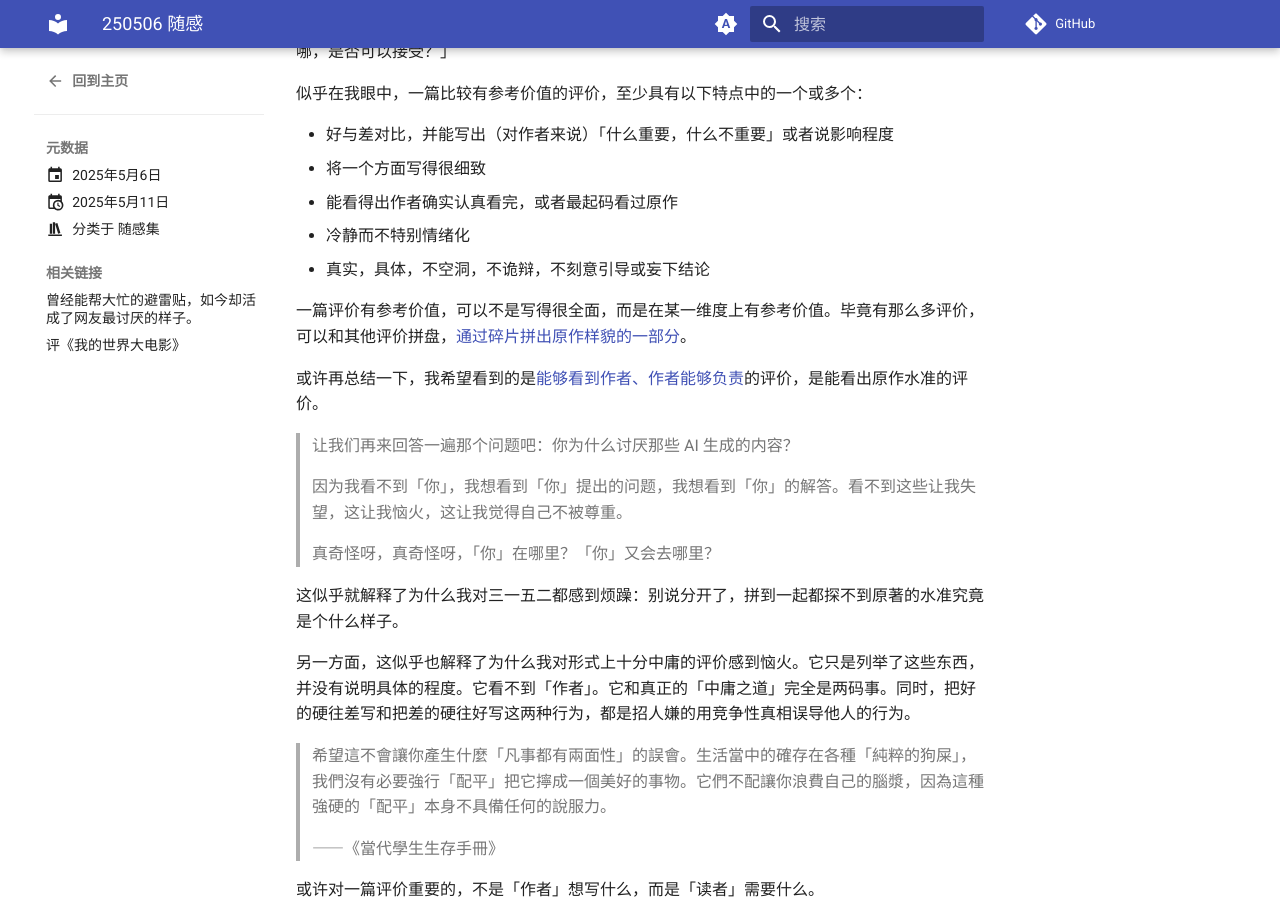
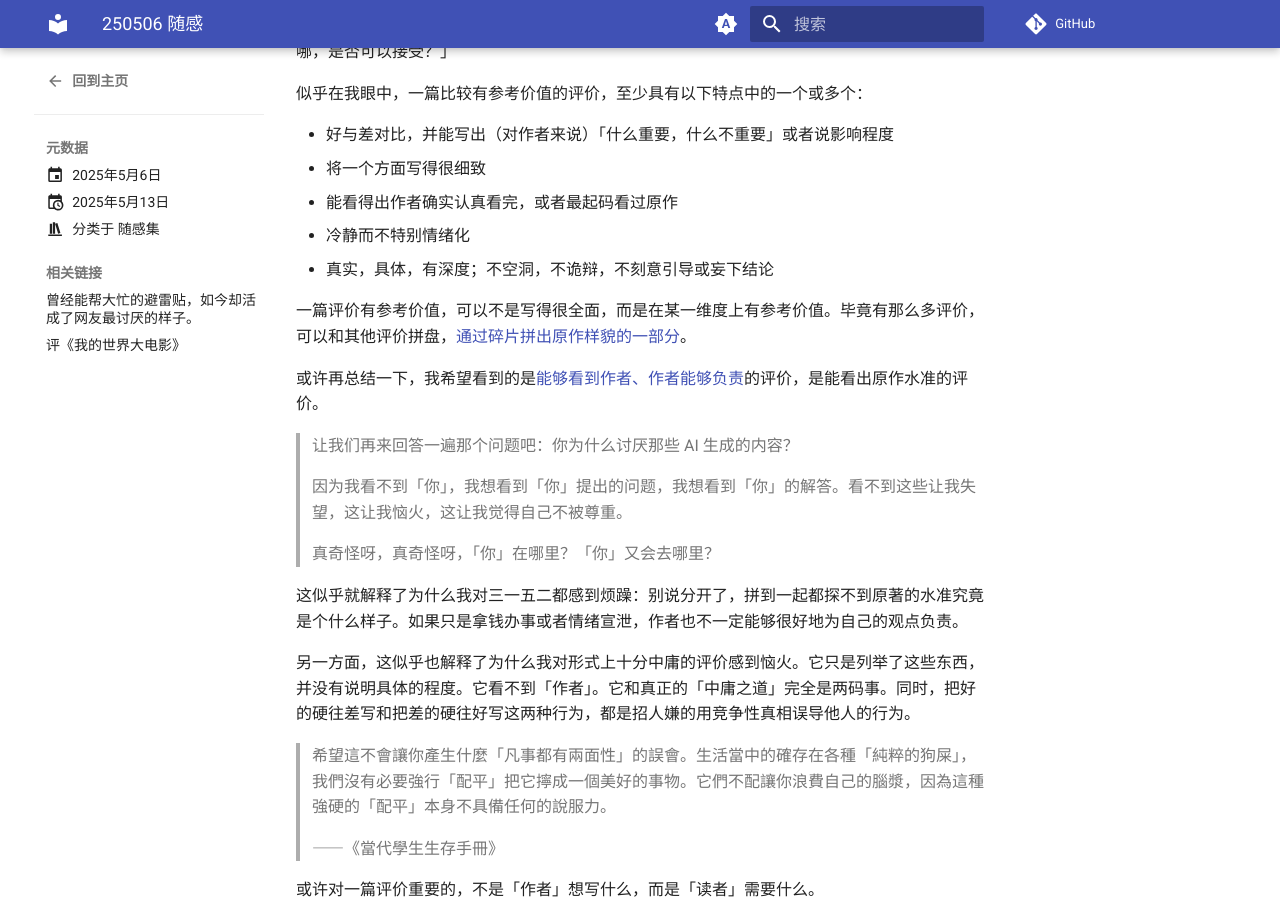
Before and after one commit to PumpkinJui/blog, an MkDocs documentation site: the page built from docs/blog/posts/rt/250506.md, in a window 1280 px wide and 900 px high, scrolled down 2021 px. Built offline with MkDocs 1.6.1 and Material for MkDocs 9.7.7, drawn with Linux system fonts in a browser that asks for light colours; comment, search, counter and statistics services are not loaded.

Commit message:
Rename glow and update rt

```diff
--- a/docs/blog/posts/rt/250506.md
+++ b/docs/blog/posts/rt/250506.md
@@ -1,7 +1,7 @@
 ---
 date:
   created: 2025-05-06
-  updated: 2025-05-11
+  updated: 2025-05-13
 links:
   - 曾经能帮大忙的避雷贴，如今却活成了网友最讨厌的样子。: https://mp.weixin.qq.com/s/2uI82JnpoNU-ELq9a2H_-g
   - blog/posts/250406_a_minecraft_movie.md
@@ -100,9 +100,9 @@ SOFTWARE.
 - 将一个方面写得很细致
 - 能看得出作者确实认真看完，或者最起码看过原作
 - 冷静而不特别情绪化
-- 真实，具体，不空洞，不诡辩，不刻意引导或妄下结论
+- 真实，具体，有深度；不空洞，不诡辩，不刻意引导或妄下结论
 
-一篇评价有参考价值，可以不是写得很全面，而是在某一维度上有参考价值。毕竟有那么多评价，可以和其他评价拼盘，[通过碎片拼出原作样貌的一部分](../250505_a_faint_glow.md)。
+一篇评价有参考价值，可以不是写得很全面，而是在某一维度上有参考价值。毕竟有那么多评价，可以和其他评价拼盘，[通过碎片拼出原作样貌的一部分](../250505_glow_of_rationality.md)。
 
 或许再总结一下，我希望看到的是[能够看到作者、作者能够负责](https://sspai.com/post/98164)的评价，是能看出原作水准的评价。
 
@@ -112,7 +112,7 @@ SOFTWARE.
 >
 > 真奇怪呀，真奇怪呀，「你」在哪里？「你」又会去哪里？
 
-这似乎就解释了为什么我对三一五二都感到烦躁：别说分开了，拼到一起都探不到原著的水准究竟是个什么样子。
+这似乎就解释了为什么我对三一五二都感到烦躁：别说分开了，拼到一起都探不到原著的水准究竟是个什么样子。如果只是拿钱办事或者情绪宣泄，作者也不一定能够很好地为自己的观点负责。
 
 另一方面，这似乎也解释了为什么我对形式上十分中庸的评价感到恼火。它只是列举了这些东西，并没有说明具体的程度。它看不到「作者」。它和真正的「中庸之道」完全是两码事。同时，把好的硬往差写和把差的硬往好写这两种行为，都是招人嫌的用竞争性真相误导他人的行为。
 
```
Also changed, not shown: docs/blog/posts/250406_a_minecraft_movie.md (+1 -1 lines), docs/blog/posts/250505_glow_of_rationality.md (renamed from docs/blog/posts/250505_a_faint_glow.md, +1 -1 lines).
